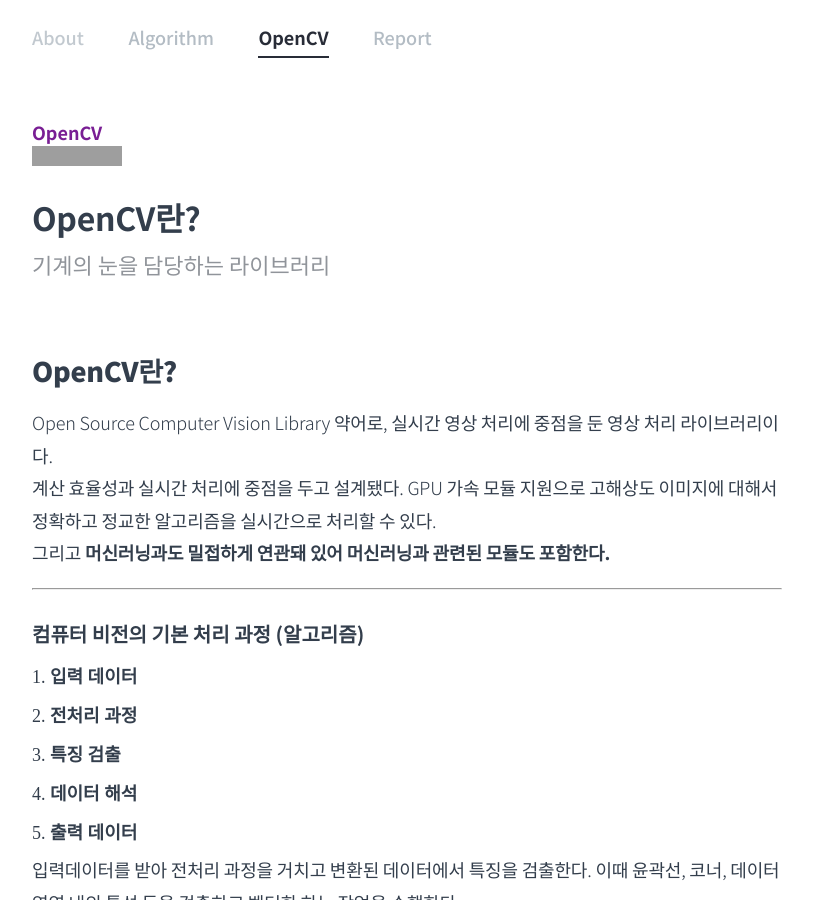
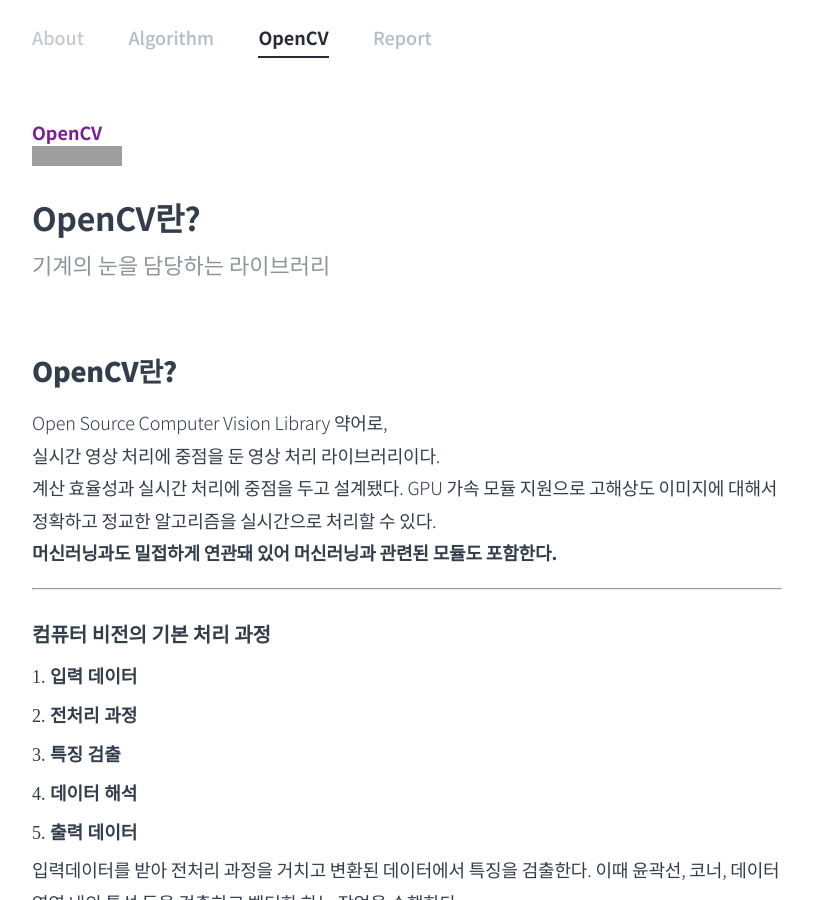
Before and after one commit to yoncho/yoncho.github.io, a Jekyll site: the page built from opencv/02_영상처리시작2.md, in a window 1280 px wide and 900 px high. Shown: the whole window, without its empty margins (233-1046 px from the left). Built offline with Jekyll 4.4.1, drawn with Linux system fonts in a browser that asks for light colours; some web fonts are replaced; grey boxes are pictures that could not be loaded.

Commit message:
2021.01.19

```diff
--- a/opencv/02_영상처리시작2.md
+++ b/opencv/02_영상처리시작2.md
@@ -14,13 +14,14 @@
 
 # OpenCV란?
 
-Open Source Computer Vision Library 약어로, 실시간 영상 처리에 중점을 둔 영상 처리 라이브러리이다.
+Open Source Computer Vision Library 약어로,
+실시간 영상 처리에 중점을 둔 영상 처리 라이브러리이다.
 계산 효율성과 실시간 처리에 중점을 두고 설계됐다. GPU 가속 모듈 지원으로 고해상도 이미지에 대해서 정확하고 정교한 알고리즘을 실시간으로 처리할 수 있다.
-그리고 **머신러닝과도 밀접하게 연관돼 있어 머신러닝과 관련된 모듈도 포함한다.**
+**머신러닝과도 밀접하게 연관돼 있어 머신러닝과 관련된 모듈도 포함한다.**
 
 <hr>
 
-### 컴퓨터 비전의 기본 처리 과정 (알고리즘)
+### 컴퓨터 비전의 기본 처리 과정
 
 1. **입력 데이터**
 2. **전처리 과정**
```
